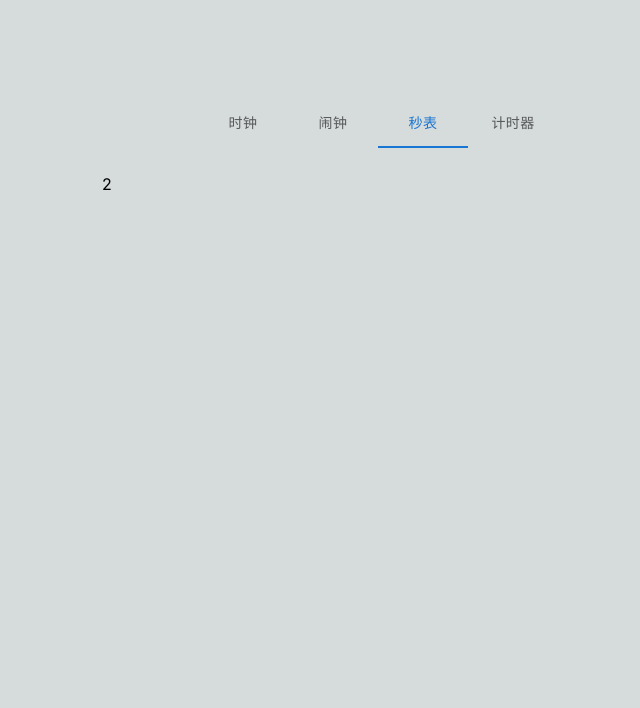
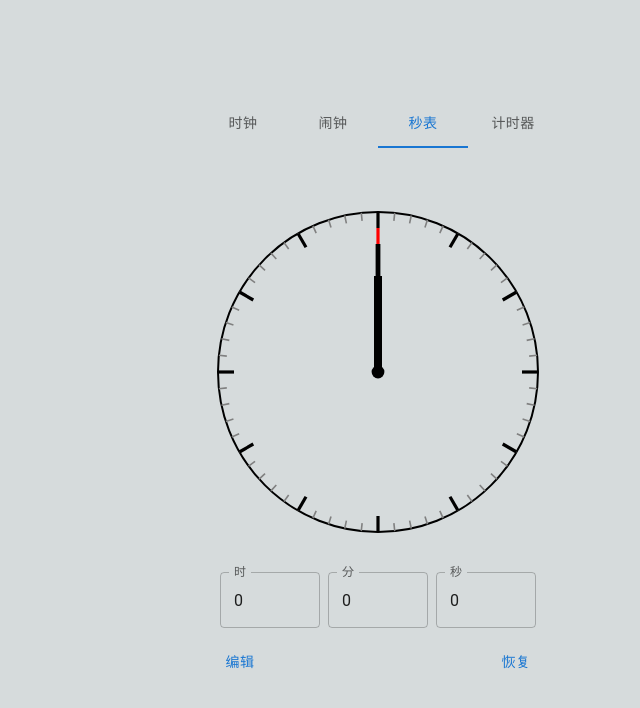
Before and after one commit to tzh21/AnaClock-React, a Next.js app: page / in a window 1280 px wide. Both pictures are taken after a click on the tab "秒表". Shown: the top 708 px of the page, without its empty margins (262-902 px from the left). Built offline with nearby package versions, Linux system fonts and the light colour scheme.

Commit message:
Update timer and stopwatch

```diff
--- a/app/clockTab.tsx
+++ b/app/clockTab.tsx
@@ -51,7 +51,9 @@ export default function ClockTab() {
           setTimeStamp(editingHour * 3600000 + editingMinute * 60000 + editingSecond * 1000)
           setEditing(false)
         }} sx={{flex: 1}}>确认</Button>
-        <Button sx={{flex: 1}}>取消</Button>
+        <Button onClick={() => {
+          setEditing(false)
+        }} sx={{flex: 1}}>取消</Button>
       </div>
     }
     { !editing &&
--- a/app/components/clock.tsx
+++ b/app/components/clock.tsx
@@ -11,8 +11,8 @@ import * as d3 from 'd3';
 */
 export default function StaticClock(
   timeStamp: number,
-  draggable: boolean = true,
-  setNewTimeStamp: (newTimeStamp: number) => void
+  draggable: boolean = false,
+  setNewTimeStamp: (newTimeStamp: number) => void = (n) => {}
 ) {
   // 组件内部保留的时间戳。如果发生了拖拽，则不会使用父组件传递的时间戳，而是使用这个时间戳。
   const [internalTimeStamp, setInternalTimeStamp] = useState(timeStamp)
--- a/app/page.tsx
+++ b/app/page.tsx
@@ -5,6 +5,8 @@ import Tab from '@mui/material/Tab';
 import { useState } from 'react';
 import ClockTab from './clockTab';
 import { TabContext, TabPanel } from '@mui/lab';
+import TimerTab from './timerTab';
+import StopwatchTab from './stopwatchTab';
 
 export default function Page() {
   return (<div style={{width: '100%', position: 'absolute', display: 'flex', flexDirection: 'column', alignItems: 'center'}}>
@@ -34,10 +36,10 @@ function ClockTabs() {
         <div>1</div>
       </TabPanel>
       <TabPanel value={'2'}>
-        <div>2</div>
+        {TimerTab()}
       </TabPanel>
       <TabPanel value={'3'}>
-        <div>3</div>
+        {StopwatchTab()}
       </TabPanel>
     </TabContext>
   </div>)
--- a/app/stopwatchTab.tsx
+++ b/app/stopwatchTab.tsx
@@ -0,0 +1,66 @@
+// 秒表
+
+import { Button, TextField } from "@mui/material"
+import { useEffect, useState } from "react"
+import StaticClock from "./components/clock"
+
+export default function StopwatchTab() {
+  const [timeStamp, setTimeStamp] = useState(0)
+
+  const hour = Math.floor(timeStamp % 86400000 / 3600000)
+  const minute = Math.floor(timeStamp % 3600000 / 60000)
+  const second = Math.floor(timeStamp % 60000 / 1000)
+
+  // 暂停键状态
+  const [pause, setPause] = useState(true)
+
+  // 倒计时
+  useEffect(() => {
+    const interval = setInterval(() => {
+      if (pause) return
+      setTimeStamp(prevTimeStamp => {
+        return prevTimeStamp + 16
+      })
+    }, 16)
+
+    return () => {
+      clearInterval(interval)
+    }
+  }, [pause])
+
+  return (<div style={{width: '100%', display: 'flex', flexDirection: 'column'}}>
+    {StaticClock(timeStamp, false)}
+
+    <div style={{width: '100%', display: 'flex', flexDirection: 'row', justifyContent: 'center'}}>
+      <TextField value={hour} label='时' sx={{width: 100}} inputProps={{readOnly: true}}></TextField>
+      <div style={{width: 8}}></div>
+      <TextField value={minute} label='分' sx={{width: 100}} inputProps={{readOnly: true}}></TextField>
+      <div style={{width: 8}}></div>
+      <TextField value={second} label='秒' sx={{width: 100}} inputProps={{readOnly: true}}></TextField>
+    </div>
+
+    <div style={{height: 16}}></div>
+
+    { !pause &&
+      <div style={{width: '100%', display: 'flex', flexDirection: 'row', justifyContent: 'center'}}>
+        <Button onClick={() => {
+          // TODO
+        }} sx={{flex: 1}}>标记</Button>
+        <Button onClick={() => {
+          setPause(true)
+        }} sx={{flex: 1}}>暂停</Button>
+      </div>
+    }
+    { pause &&
+      <div style={{width: '100%', display: 'flex', flexDirection: 'row', justifyContent: 'center'}}>
+        <Button onClick={() => {
+          setTimeStamp(0)
+          setPause(true)
+        }} sx={{flex: 1}}>复位</Button>
+        <Button onClick={() => {
+          setPause(false)
+        }} sx={{flex: 1}}>启动</Button>
+      </div>
+    }
+  </div>)
+}
--- a/app/timerTab.tsx
+++ b/app/timerTab.tsx
@@ -0,0 +1,80 @@
+// 计时器
+
+import { Button, TextField } from "@mui/material"
+import { useEffect, useState } from "react"
+import StaticClock from "./components/clock"
+
+export default function TimerTab() {
+  const [timeStamp, setTimeStamp] = useState(0)
+
+  const hour = Math.floor(timeStamp % 86400000 / 3600000)
+  const minute = Math.floor(timeStamp % 3600000 / 60000)
+  const second = Math.floor(timeStamp % 60000 / 1000)
+
+  const [editing, setEditing] = useState(false)
+  const [editingHour, setEditingHour] = useState(0)
+  const [editingMinute, setEditingMinute] = useState(0)
+  const [editingSecond, setEditingSecond] = useState(0)
+
+  // 暂停键状态
+  const [pause, setPause] = useState(true)
+
+  // 倒计时
+  useEffect(() => {
+    const interval = setInterval(() => {
+      if (pause || editing) return
+      setTimeStamp(prevTimeStamp => {
+        if (prevTimeStamp <= 0) {
+          setPause(true)
+          return 0
+        }
+        return prevTimeStamp - 16
+      })
+    }, 16)
+
+    return () => {
+      clearInterval(interval)
+    }
+  }, [pause, editing])
+
+  return (<div style={{width: '100%', display: 'flex', flexDirection: 'column'}}>
+    {StaticClock(timeStamp, false)}
+
+    <div style={{width: '100%', display: 'flex', flexDirection: 'row', justifyContent: 'center'}}>
+      <TextField value={editing ? editingHour : hour} onChange={(e) => {setEditingHour(parseInt(e.target.value))}} label='时' sx={{width: 100}} inputProps={{readOnly: !editing}}></TextField>
+      <div style={{width: 8}}></div>
+      <TextField value={editing ? editingMinute : minute} onChange={(e) => {setEditingMinute(parseInt(e.target.value))}} label='分' sx={{width: 100}} inputProps={{readOnly: !editing}}></TextField>
+      <div style={{width: 8}}></div>
+      <TextField value={editing ? editingSecond : second} onChange={(e) => {setEditingSecond(parseInt(e.target.value))}} label='秒' sx={{width: 100}} inputProps={{readOnly: !editing}}></TextField>
+    </div>
+
+    <div style={{height: 16}}></div>
+
+    { editing &&
+      <div style={{width: '100%', display: 'flex', flexDirection: 'row', justifyContent: 'center'}}>
+        <Button onClick={() => {
+          setTimeStamp(editingHour * 3600000 + editingMinute * 60000 + editingSecond * 1000)
+          setEditing(false)
+          setPause(false)
+        }} sx={{flex: 1}}>确认</Button>
+        <Button onClick={() => {
+          setEditing(false)
+          setPause(false)
+        }} sx={{flex: 1}}>取消</Button>
+      </div>
+    }
+    { !editing &&
+      <div style={{width: '100%', display: 'flex', flexDirection: 'row', justifyContent: 'center'}}>
+        <Button onClick={() => {
+          setEditing(true)
+          setEditingHour(hour)
+          setEditingMinute(minute)
+          setEditingSecond(second)
+        }} sx={{flex: 1}}>编辑</Button>
+        <Button onClick={() => {
+          setPause(p => !p)
+        }} sx={{flex: 1}}>{pause ? "恢复" : "暂停"}</Button>
+      </div>
+    }
+  </div>)
+}
```
